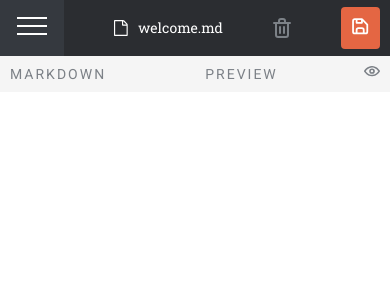
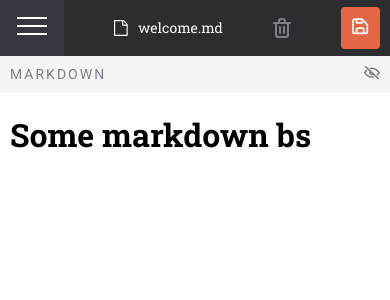
Before and after one commit to SimasG/in-browser-markdown-editor-react, a React (Create React App) app: page / in a window 390 px wide. Shown: the top 300 px of the page. Built offline with nearby package versions, Linux system fonts and the light colour scheme.

Commit message:
finished basic main layout for mobile

```diff
--- a/src/App.js
+++ b/src/App.js
@@ -5,7 +5,7 @@ import Main from "./components/Main";
 import Sidebar from "./components/Sidebar";
 
 const theme = {
-  viewports: {
+  width: {
     tablet: "768px",
     desktop: "1200px",
   },
@@ -25,6 +25,8 @@ const theme = {
   },
 };
 
+console.log(theme.width.tablet);
+
 function App() {
   return (
     <ThemeProvider theme={theme}>
--- a/src/components/Header.js
+++ b/src/components/Header.js
@@ -4,7 +4,7 @@ const Header = () => {
   const toggleSlideMenu = () => {
     const sidebar = document.querySelector(".sidebar");
     const header = document.querySelector(".header");
-    const main = document.querySelector(".main");
+    const main = document.querySelector(".main-container");
 
     if (header.classList.contains("open")) {
       header.classList.remove("open");
--- a/src/components/Main.js
+++ b/src/components/Main.js
@@ -3,9 +3,17 @@ import { StyledMain } from "./styles/Main.styled";
 function Main() {
   return (
     <StyledMain className="main">
+      <section className="main-container">
         <section className="markdown-container">
+          <div className="markdown-title-container">
             <h6 className="markdown-container-title">MARKDOWN</h6>
-        <div className="markdown-subcontainer"></div>
+            <div>
+              <img src="./assets/icon-hide-preview.svg" alt="" />
+            </div>
+          </div>
+          <div className="markdown-subcontainer">
+            <h1>Some markdown bs</h1>
+          </div>
         </section>
         <div className="border"></div>
         <section className="preview-container">
@@ -15,7 +23,10 @@ function Main() {
               <img src="./assets/icon-show-preview.svg" alt="" />
             </div>
           </div>
-        <div className="preview-subcontainer"></div>
+          <div className="preview-subcontainer">
+            <h1>Some preview bs</h1>
+          </div>
+        </section>
       </section>
     </StyledMain>
   );
--- a/src/components/styles/Global.js
+++ b/src/components/styles/Global.js
@@ -8,7 +8,6 @@ const GlobalStyles = createGlobalStyle`
   margin: 0;
   box-sizing: border-box;
   border: none;
-  background: transparent;
 }
 
 html {
--- a/src/components/styles/Main.styled.js
+++ b/src/components/styles/Main.styled.js
@@ -1,38 +1,56 @@
 import styled from "styled-components";
 
 export const StyledMain = styled.main`
-  height: 100vh;
+  .main-container {
+    height: 100%;
     display: flex;
+    flex-direction: column;
     justify-content: center;
     align-items: center;
     position: relative;
     transition: 0.5s;
+    background-color: ${(props) => props.theme.colors.gray4};
     .markdown-container {
       width: 100%;
-    height: 100vh;
+      height: 100%;
       background-color: ${(props) => props.theme.colors.gray5};
+      .markdown-title-container {
+        display: flex;
+        justify-content: space-between;
+        align-content: center;
+        padding: 1rem;
         .markdown-container-title {
-      padding: 1rem;
           font-family: "Roboto", sans-serif;
           font-weight: 400;
           letter-spacing: 0.2rem;
           font-size: 1.4rem;
           color: ${(props) => props.theme.colors.gray2};
         }
+        div {
+          img {
+            width: 1.586rem;
+            height: 1.426rem;
+            color: ${(props) => props.theme.colors.gray2};
+          }
+        }
+      }
       .markdown-subcontainer {
         background-color: #fff;
         height: 100vh;
+        padding: 2rem 1rem;
       }
     }
     .border {
-    height: 100vh;
-    width: 0.1rem;
+      height: 100%;
+      width: 0.3rem;
       background-color: ${(props) => props.theme.colors.gray4};
+      display: none;
     }
     .preview-container {
       width: 100%;
-    height: 100vh;
+      height: 100%;
       background-color: ${(props) => props.theme.colors.gray5};
+      display: none;
       .preview-title-container {
         display: flex;
         justify-content: space-between;
@@ -45,15 +63,33 @@ export const StyledMain = styled.main`
           font-size: 1.4rem;
           color: ${(props) => props.theme.colors.gray2};
         }
+        div {
           img {
             width: 1.6rem;
             height: 1.12rem;
             color: ${(props) => props.theme.colors.gray2};
           }
         }
+      }
       .preview-subcontainer {
         background-color: #fff;
         height: 100vh;
+        padding: 2rem 1rem;
+      }
+    }
+  }
+
+  /* Mobile view */
+  /* @media (min-width: ${(props) => props.theme.width.tablet}) { */
+  @media (min-width: 768px) {
+    .main-container {
+      flex-direction: row;
+      .border {
+        display: block;
+      }
+      .preview-container {
+        display: block;
+      }
     }
   }
 `;
```
Lines whose indentation alone changed are shown as unchanged.
